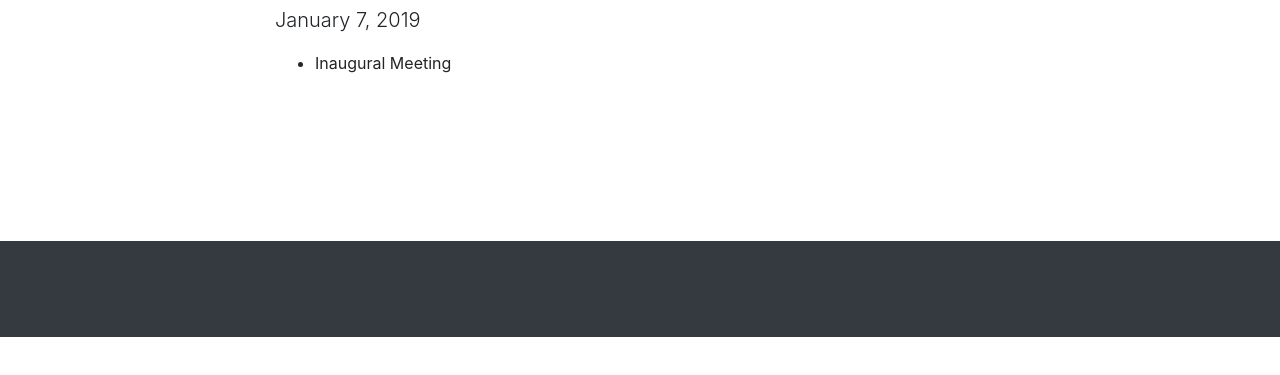
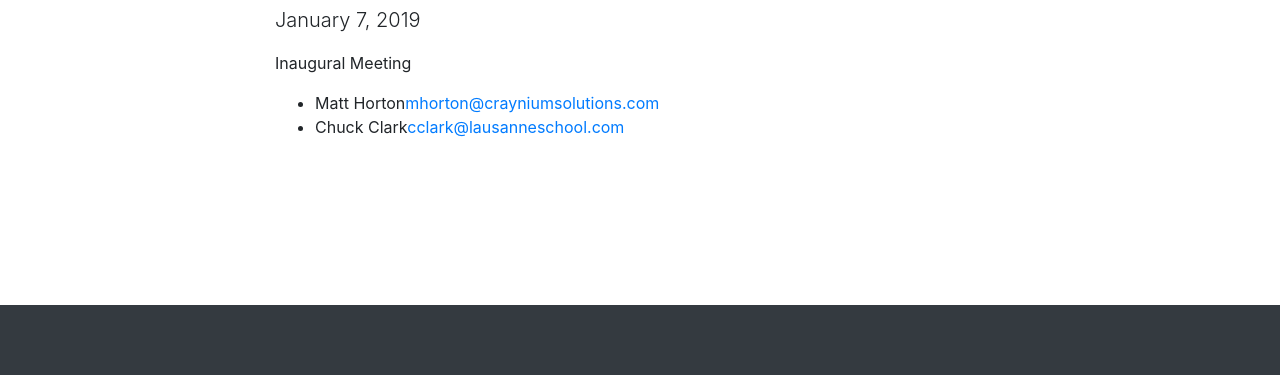
Before and after one commit to powerplatformmem/powerplatformmem.github.io, a website with bundled scripts: page meetings.html in a window 1280 px wide. Shown: the part 549-924 px from the top of the page. Before the commit the page ends 886 px from the top, so only its background shows below. Built offline with nearby package versions, Linux system fonts and the light colour scheme.

Commit message:
Added January meeting speakers

```diff
--- a/meetings.html
+++ b/meetings.html
@@ -66,8 +66,10 @@
         <div class="col-lg-8 mx-auto">
           <h2>Agendas</h2>
           <p class="lead">January 7, 2019</p>
+          <p>Inaugural Meeting</p>
           <ul>
-            <li>Inaugural Meeting</li>
+            <li>Matt Horton<a href="mailto:mhorton@crayniumsolutions.com">mhorton@crayniumsolutions.com</a></li>
+            <li>Chuck Clark<a href="mailto:cclark@lausanneschool.com">cclark@lausanneschool.com</a></li>
           </ul>
         </div>
       </div>
```
